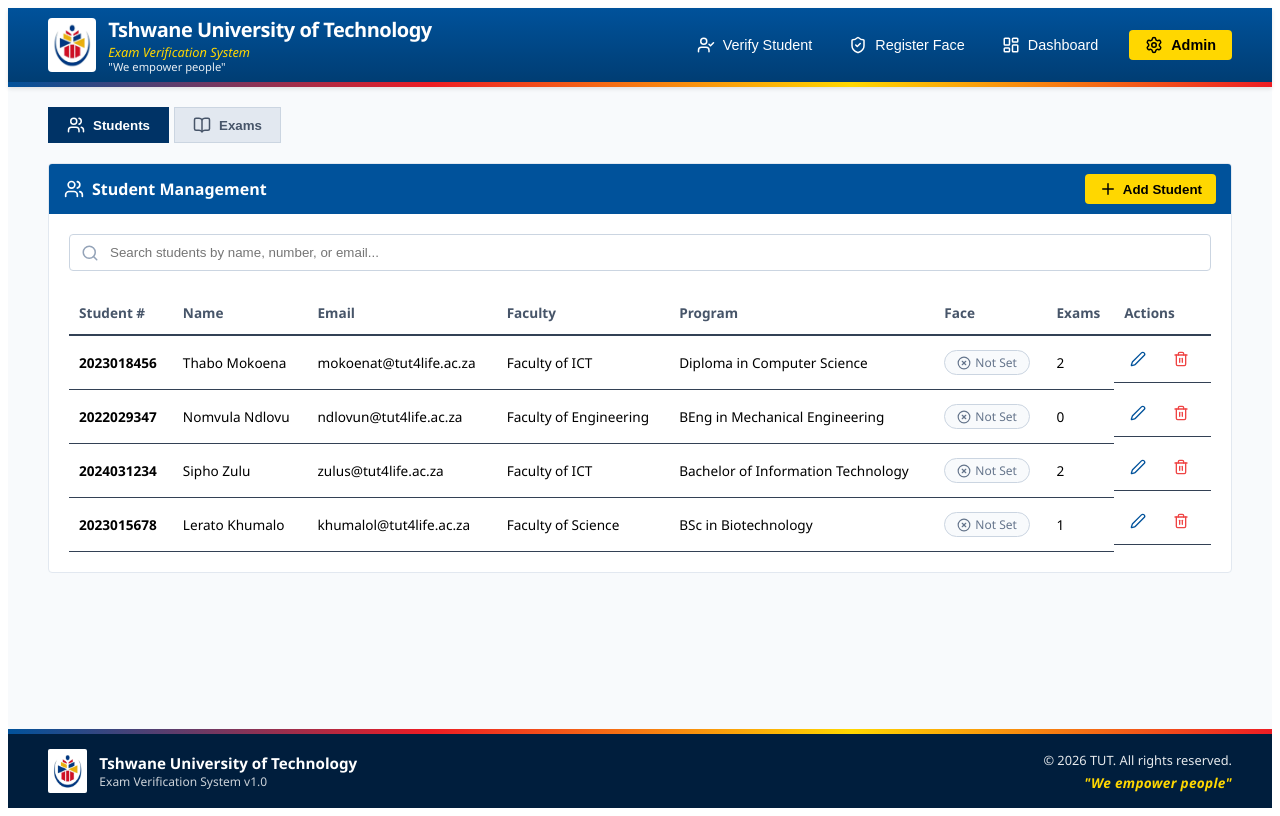
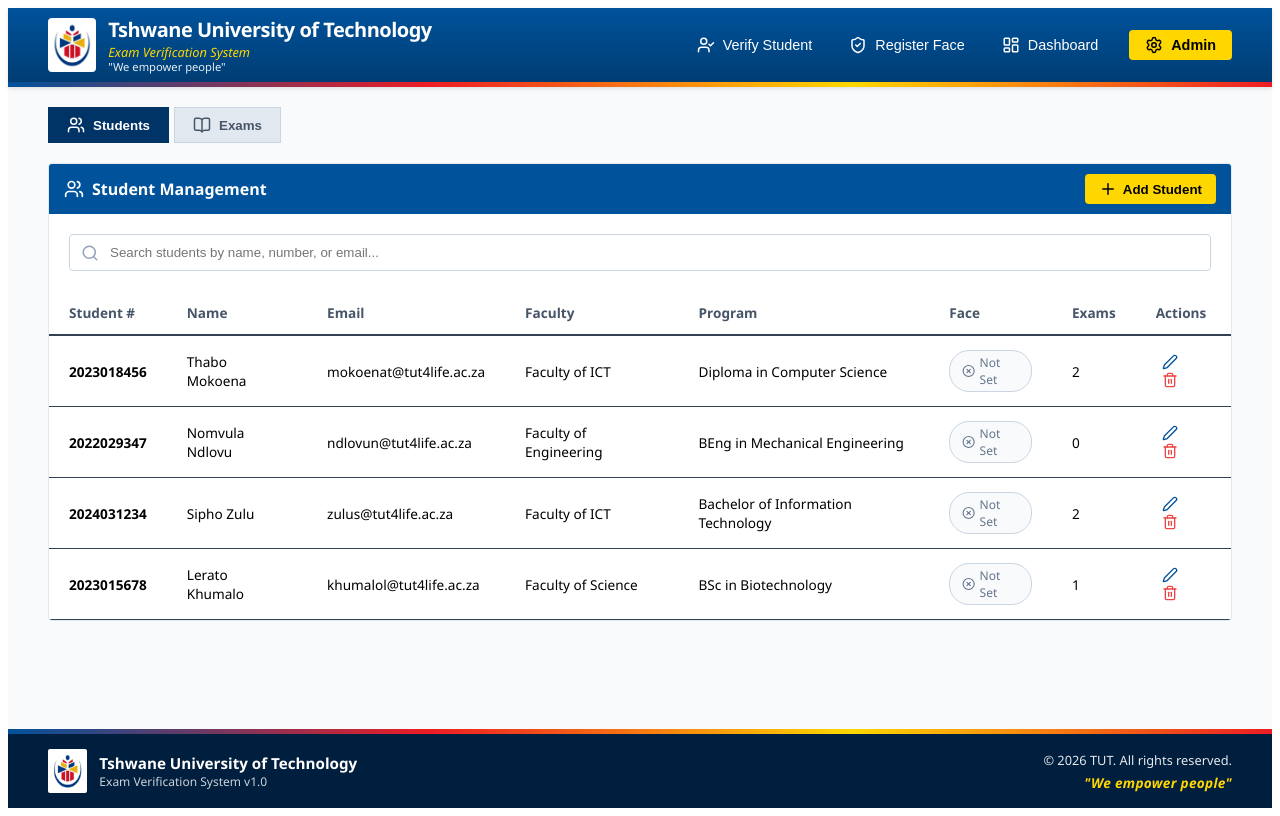
Before and after one commit to Kamogelo-ke/eduverify, a React (Vite) app in the folder frontend/: page / in a window 1280 px wide. Built offline with nearby package versions, Linux system fonts and the light colour scheme.

Commit message:
fixed table styling

```diff
--- a/frontend/src/styles/pages/student-management.scss
+++ b/frontend/src/styles/pages/student-management.scss
@@ -78,11 +78,12 @@
       }
 
       .table-container {
-        padding: 20px;
+        // Fix: Removed padding here so lines stretch to the edges
+        padding: 0;
 
         .search-box {
           position: relative;
-          margin-bottom: 20px;
+          margin: 20px; // Fix: Put spacing here instead
           input {
             width: 100%;
             padding: 10px 12px 10px 40px;
@@ -100,20 +101,21 @@
 
         table {
           width: 100%;
-          border-collapse: collapse;
+          border-collapse: collapse; // Fix: Joins cell borders into solid lines
 
           th {
             text-align: left;
-            padding: 12px 10px;
-            border-bottom: 2px solid #334155; // Dark header border from screenshot
+            padding: 12px 20px; // Added horizontal padding to replace container padding
+            border-bottom: 2px solid #334155;
             font-size: 0.85rem;
             color: #475569;
           }
 
           td {
-            padding: 14px 10px;
-            border-bottom: 1px solid #334155; // Dark row borders from screenshot
+            padding: 14px 20px; // Added horizontal padding to replace container padding
+            border-bottom: 1px solid #334155;
             font-size: 0.85rem;
+            vertical-align: middle;
           }
 
           .bold { font-weight: 700; }
@@ -136,17 +138,21 @@
           }
 
           .actions {
-            display: flex;
-            gap: 15px;
+            // Keep as a table cell for the border, but use a div inside for layout
+            .actions-inner {
+              display: flex;
+              gap: 15px;
+              align-items: center;
+            }
             button {
               background: none;
               border: none;
               cursor: pointer;
               transition: transform 0.1s;
               &:hover { transform: scale(1.1); }
+              &.edit { color: #00529B; }
+              &.delete { color: #ef4444; }
             }
-            .edit { color: #00529B; }
-            .delete { color: #ef4444; }
           }
         }
       }
```
